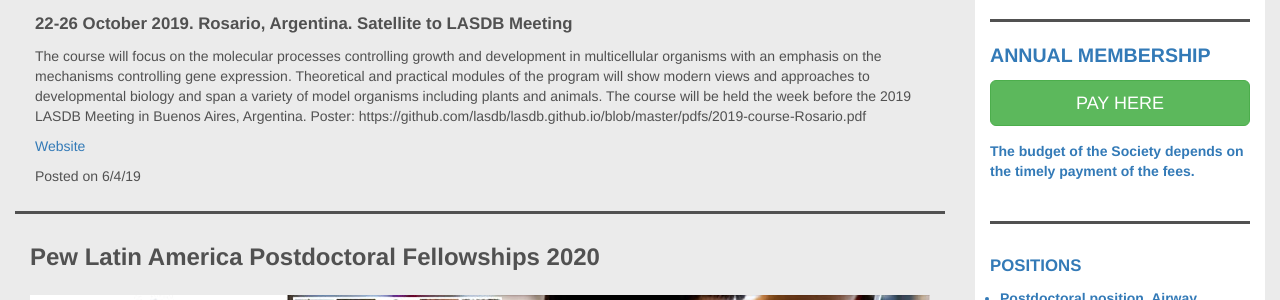
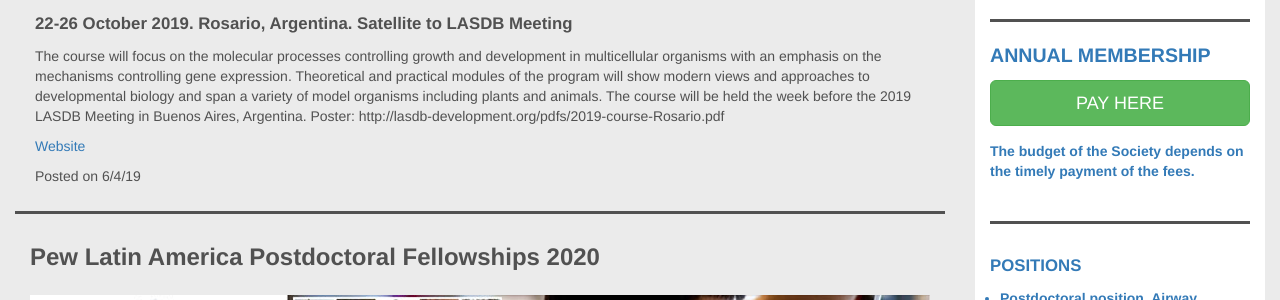
Before and after one commit to lasdb/lasdb.github.io, a Jekyll site: the page built from _posts/2000-01-01-news.markdown, in a window 1280 px wide and 900 px high, scrolled down 375 px. Shown: the part 212-512 px from the top of the window. Built offline with Jekyll 4.4.1, drawn with Linux system fonts in a browser that asks for light colours; nearby versions of some CDN libraries; some of the changed lines change nothing that is shown.

Commit message:
Update 2000-01-01-news.markdown

```diff
--- a/_posts/2000-01-01-news.markdown
+++ b/_posts/2000-01-01-news.markdown
@@ -10,10 +10,10 @@
     date: '6/4/19'
     subtitle: '22-26 October 2019. Rosario, Argentina. Satellite to LASDB Meeting'
     body: 'The course will focus on the molecular processes controlling growth and development in multicellular organisms with an emphasis on the mechanisms controlling gene expression. Theoretical and practical modules of the program will show modern views and approaches to developmental biology and span a variety of model organisms including plants and animals. The course will be held the week before the 2019 LASDB Meeting in Buenos Aires, Argentina.
-    Poster: https://github.com/lasdb/lasdb.github.io/blob/master/pdfs/2019-course-Rosario.pdf'
+    Poster: http://lasdb-development.org/pdfs/2019-course-Rosario.pdf'
     imageSm: '../img/news/Rosario-2019-sm.jpg'
     imageBg: '../img/news/Rosario-2019-bg.jpg'
-    URL: 'https://www.icgeb.org/courses/course-control-mechanisms-of-gene-expression-in-eukaryotic-model-organisms/'
+    URL: 'http://lasdb2019.com/satellite-course-2019/'
 
   - title: 'Pew Latin America Postdoctoral Fellowships 2020'
     date: '18/4/19'
```
